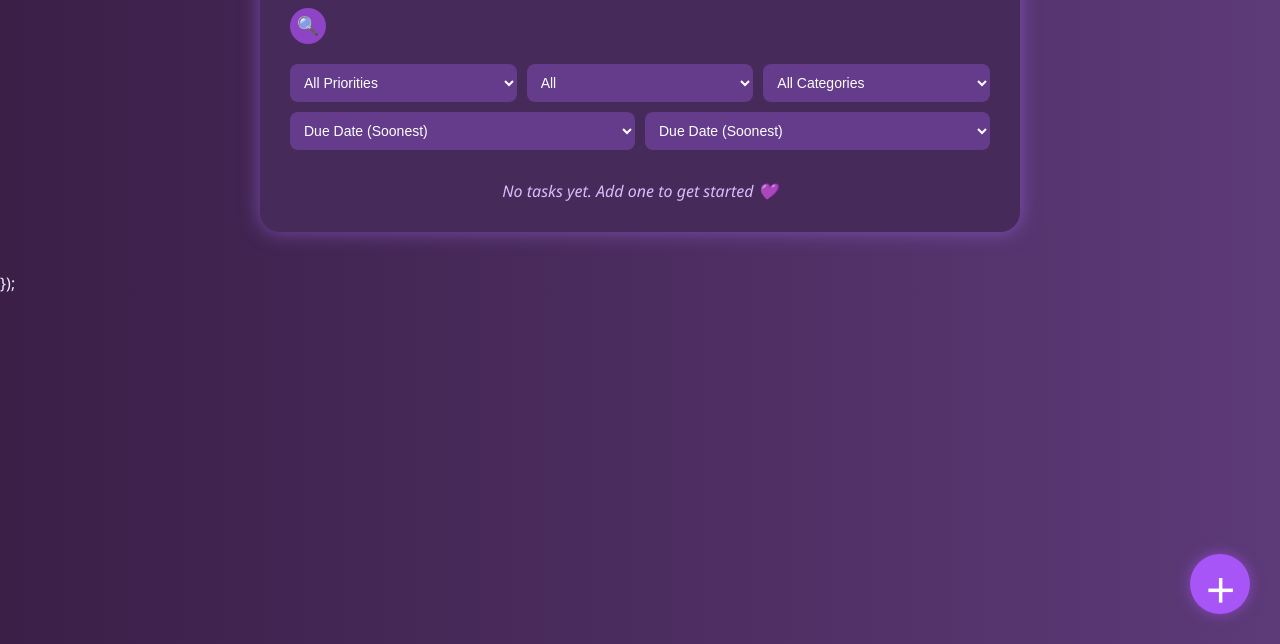
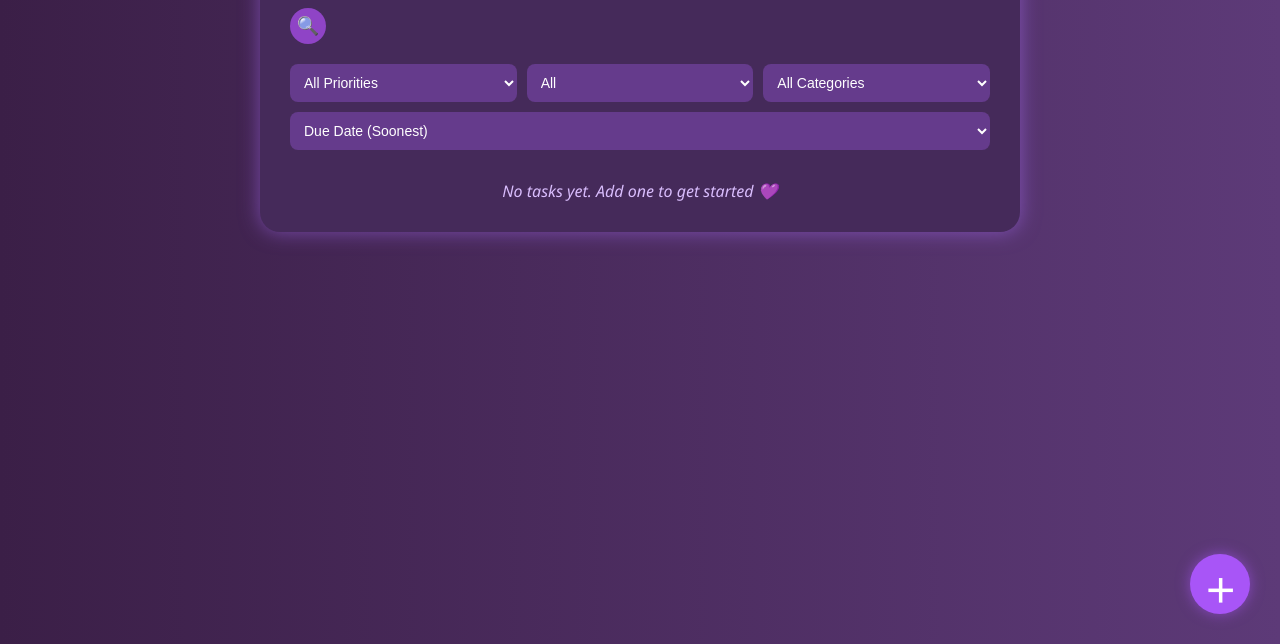
Before and after one commit to princessfaiza/Task-Planner, a plain HTML site: page index.html in a window 1280 px wide. Shown: the part 156-800 px from the top of the page. Drawn offline with Linux system fonts and the light colour scheme.

Commit message:
Update index.html

```diff
--- a/index.html
+++ b/index.html
@@ -433,14 +433,6 @@ body.light .filters-container select {
         <option value="Work">Work</option>
         <option value="Personal">Personal</option>
       </select>
-      <select id="sortTasks">
- <option value="dueDate-asc">Due Date (Soonest)</option>
-    <option value="dueDate-desc">Due Date (Latest)</option>
-    <option value="dateAdded-asc">Date Added (Asc)</option>
-    <option value="dateAdded-desc">Date Added (Desc)</option>
-    <option value="priority-asc">Priority (Low → High)</option>
-    <option value="priority-desc">Priority (High → Low)</option>
-  </select>
     </div>
 
     <div id="task-list"></div>
@@ -755,7 +747,3 @@ sortSelect.value = "dueDate-asc";
   </script>
 </body>
 </html>
-});
-</script>
-</body>
-</html>
```
